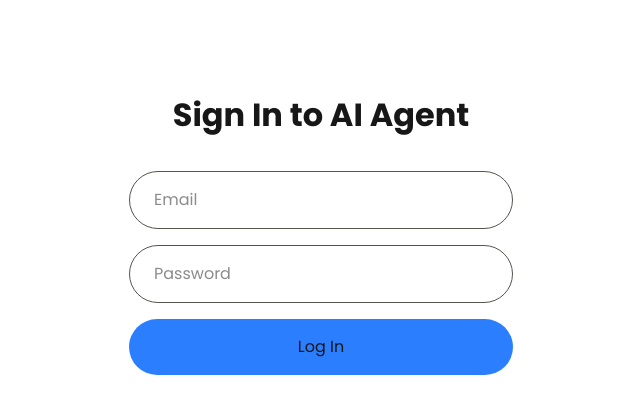
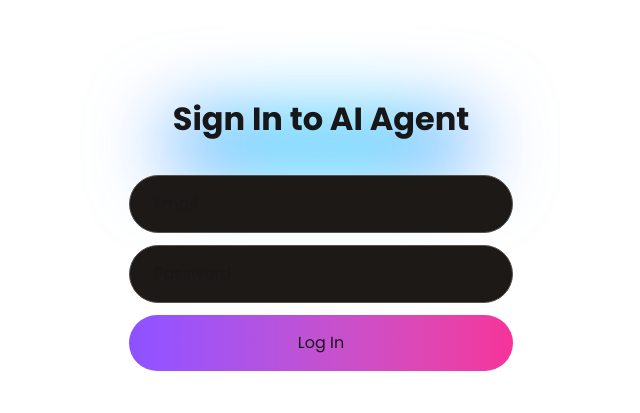
Before and after one commit to kim-raymond/aisdk-vercel-agent, a Next.js app: page /login in a window 1280 px wide. Shown: the part 167-580 px from the top of the page, without its empty margins (319-959 px from the left). Built offline with nearby package versions, Linux system fonts and the light colour scheme.

Commit message:
another UI update

```diff
--- a/app/ChatInterface.tsx
+++ b/app/ChatInterface.tsx
@@ -24,6 +24,7 @@ export default function Chat() {
   const [pdfAttachment, setPdfAttachment] = useState<PdfAttachment | null>(null);
   const [uploading, setUploading] = useState(false);
   const fileInputRef = useRef<HTMLInputElement>(null);
+  const [startedChat, setStartedChat] = useState(false);
 
 
   // PDF UPLOAD — uploads file to Supabase Storage and stores the URL
@@ -91,6 +92,7 @@ export default function Chat() {
 
     setInput('');
     setPdfAttachment(null);
+    setStartedChat(true);
     if (fileInputRef.current) fileInputRef.current.value = '';
   };
 
@@ -134,6 +136,18 @@ export default function Chat() {
     <div className="flex flex-col w-full max-w-md justify-around">
       <div className="relative">
       <div className="flex h-[80vh] overflow-y-auto scrollbar-thin scrollbar-track-background flex-col  gap-4">
+
+      {startedChat || isStreaming ? null : (
+        <div className="relative flex flex-col justify-center items-center">
+        <div className="-z-1 absolute w-[19rem] h-[3rem] blur-2xl mx-auto bg-radial from-pink-400 from-50% to-fuchsia-700">
+        </div>
+        <div className="flex flex-col justify-center items-center text-center gap-2 h-[50vh]">
+          <h2 className='text-stone-200 text-4xl font-bold'>Ready When You Are</h2>
+          <p className='text-stone-300'>Ask me to manage you records, analyze pdf file and check your location's current weather!</p>
+        </div>
+        </div>
+      )}
+
       {messages.map(message => (
         <div key={message.id} className="">
           {message.parts.map((part, i) => {
--- a/app/login/page.tsx
+++ b/app/login/page.tsx
@@ -4,22 +4,29 @@ export default async function LoginPage(props: { searchParams: Promise<{ error?:
   const searchParams = await props.searchParams
 
   return (
+    <div className='relative flex flex-col items-center justify-center min-h-screen '>
+      {/* background */}
+    <div className="-z-1 absolute top-[18rem] w-[19rem] h-[3rem] blur-2xl mx-auto bg-radial from-sky-400 from-50% to-indigo-500">
+    </div>
     <div className='flex flex-col font-poppins items-center justify-center min-h-screen gap-[2rem]'>
       <h1 className="font-bold text-[2rem]">Sign In to AI Agent</h1>
-      <form action={login} className='flex flex-col gap-[1rem] px-[2rem] w-[28rem] rounded-lg'>
+      <form action={login} className='flex flex-col gap-[0.75rem] px-[2rem] w-[28rem] rounded-lg'>
         {/* <label htmlFor="email">Email:</label> */}
-        <input id="email" name="email" type="email" required placeholder='Email' className='border border-stone-600 px-[1.5rem] py-[1rem] rounded-full' />
+        <input id="email" name="email" type="email" required placeholder='Email'
+        className='border border-stone-600 bg-stone-900 px-[1.5rem] py-[1rem] rounded-full' />
         {/* <label htmlFor="password">Password:</label> */}
-        <input id="password" name="password" type="password" required placeholder='Password' className='border border-stone-600 px-[1.5rem] py-[1rem] rounded-full'  />
+        <input id="password" name="password" type="password" required placeholder='Password'
+        className='border border-stone-600 bg-stone-900 px-[1.5rem] py-[1rem] rounded-full'  />
 
         {searchParams.error && (
           <p className='text-red-500 text-sm'>{searchParams.error}</p>
         )}
 
-        <button type="submit" className='bg-blue-500 cursor-pointer rounded-full px-[1.8rem] py-[1rem] w-max-[4rem]'>
+        <button type="submit" className='bg-linear-to-l from-pink-500 to-violet-500 cursor-pointer rounded-full px-[1.8rem] py-[1rem] w-max-[4rem]'>
           Log In
         </button>
       </form>
     </div>
+    </div>
   )
 }
```
